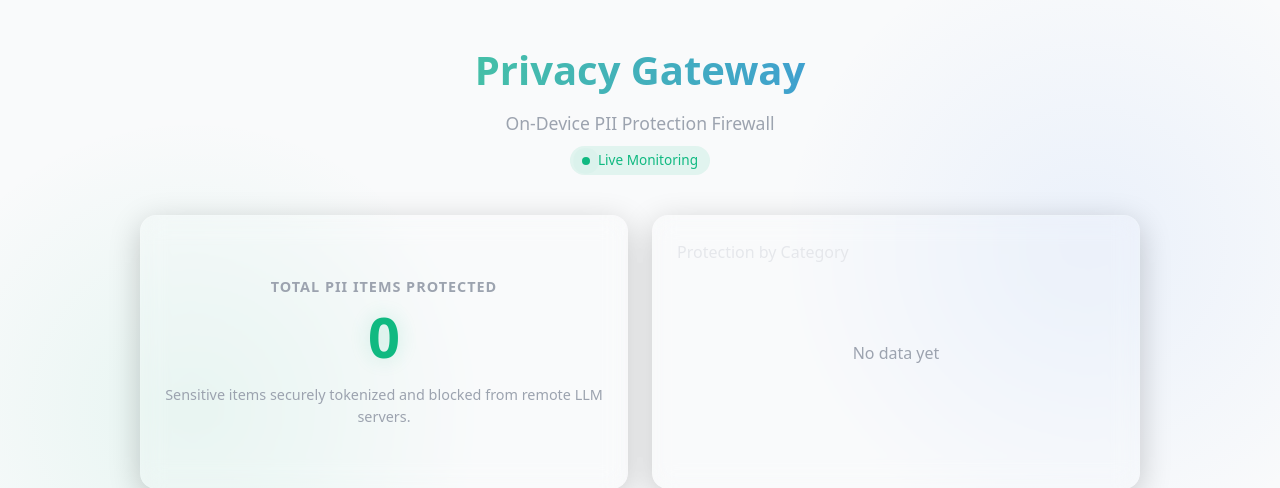
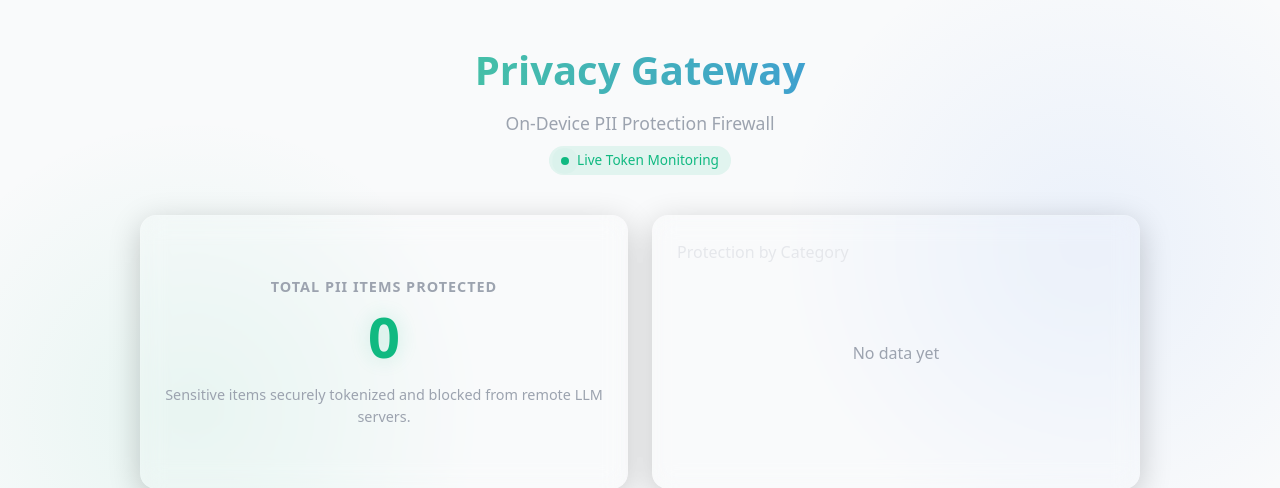
Before and after one commit to duvvasaivivek/Prototypeyy, a FastAPI app: page / in a window 1280 px wide. Shown: the top 488 px of the page. Run offline with FastAPI, Linux system fonts and the light colour scheme; data that the repository does not hold is empty; some libraries are stand-ins or nearby versions.

```diff
--- a/local-agent/templates/dashboard.html
+++ b/local-agent/templates/dashboard.html
@@ -198,7 +198,8 @@
 
             useEffect(() => {
                 fetchMetrics();
-                const interval = setInterval(fetchMetrics, 2000);
+                // Increased polling rate to 1000ms for faster real-time updates
+                const interval = setInterval(fetchMetrics, 1000);
                 return () => clearInterval(interval);
             }, []);
 
@@ -208,7 +209,7 @@
                         <h1>Privacy Gateway</h1>
                         <p>On-Device PII Protection Firewall</p>
                         <div className="live-indicator">
-                            <div className="dot"></div> Live Monitoring
+                            <div className="dot"></div> Live Token Monitoring
                         </div>
                     </div>
 
```
